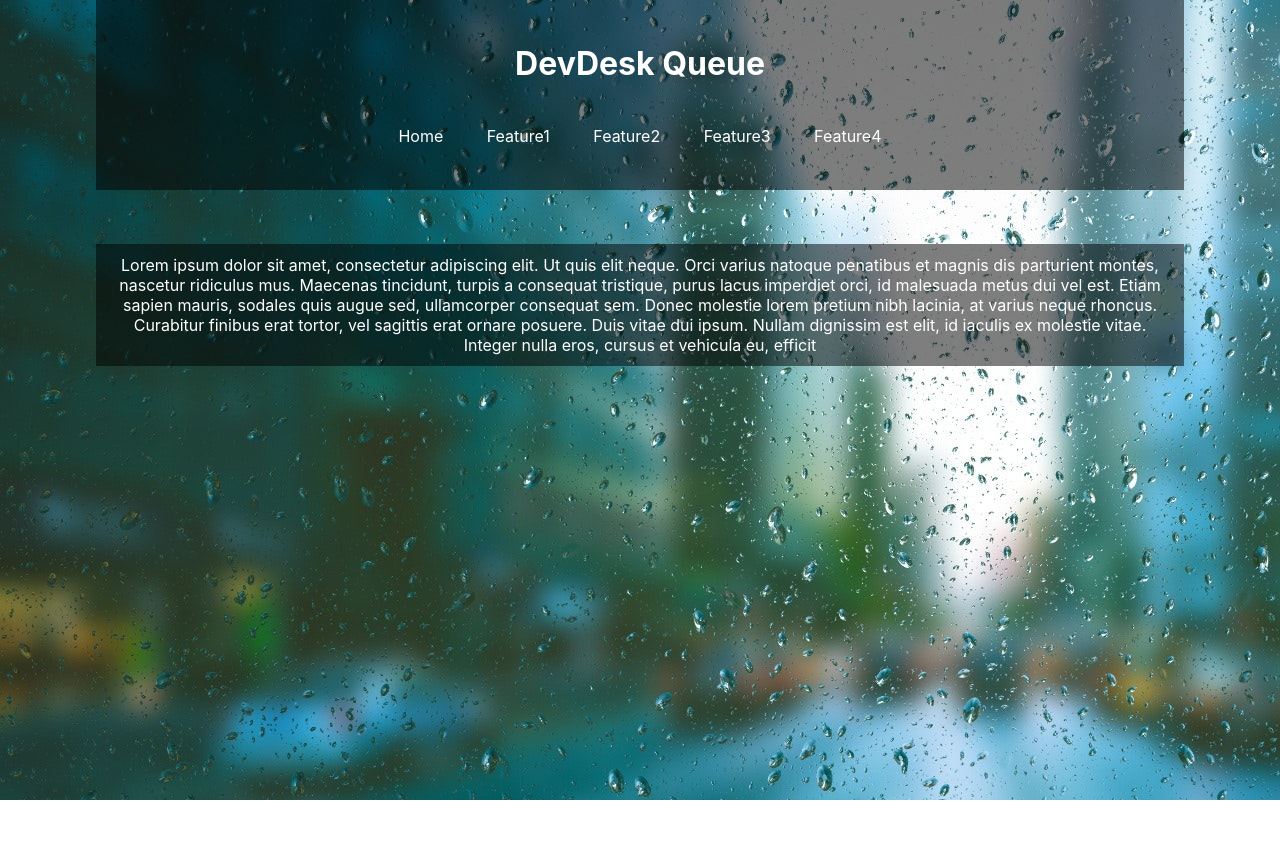
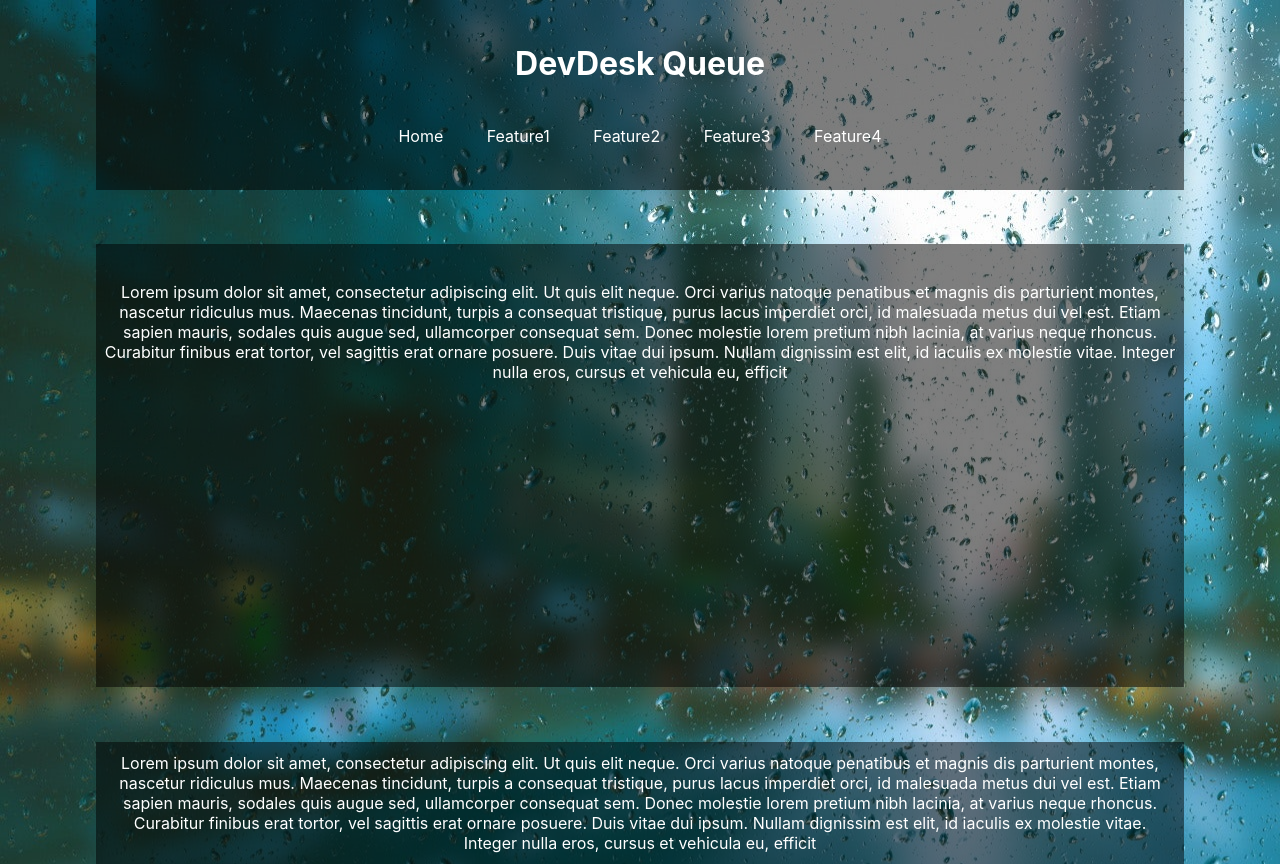
Before and after one commit to wmemorgan/devdesk-frontend, a React (Create React App) app in the folder dev-desk-queue/: page /Feature4 in a window 1280 px wide. Before the commit the page ends 800 px from the top, so only its background shows below. Built offline with nearby package versions, Linux system fonts and the light colour scheme.

Commit message:
Tab functionality working.

```diff
--- a/dev-desk-queue/src/Components/Body/Body.js
+++ b/dev-desk-queue/src/Components/Body/Body.js
@@ -43,10 +43,10 @@ class Body extends Component {
         </LinkWrapper>
 
         <Route path="/" exact component={Home} />
-        <Route path="/about" exact component={Feature1} />
-        <Route path="/contact/" component={Feature2} />
-        <Route path="/resume/" component={Feature3} />
-        <Route path="/projects/" component={Feature4} />
+        <Route path="/Feature1" exact component={Feature1} />
+        <Route path="/Feature2/" component={Feature2} />
+        <Route path="/Feature3/" component={Feature3} />
+        <Route path="/Feature4/" component={Feature4} />
       </div>
     );
   }
```
